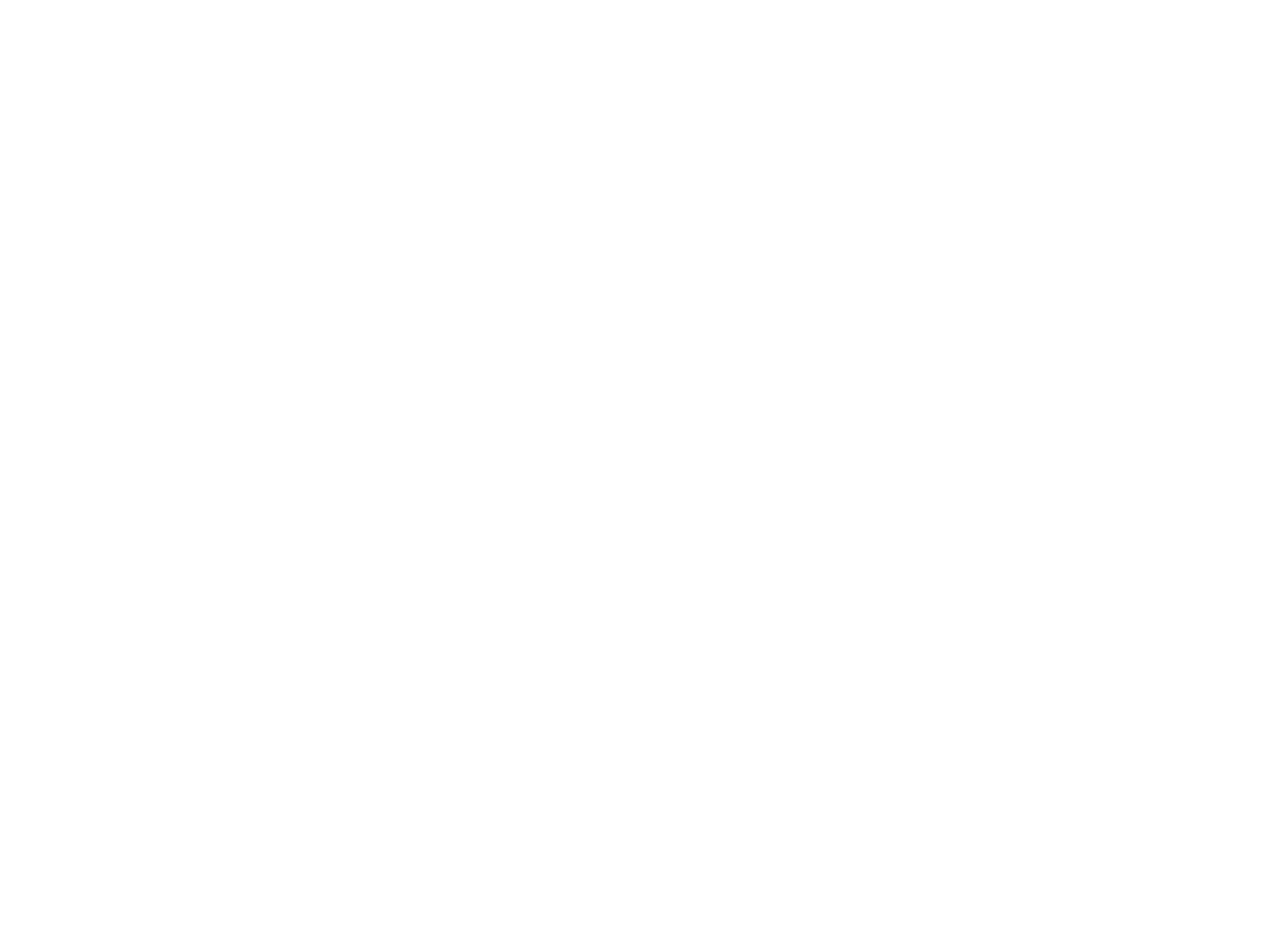
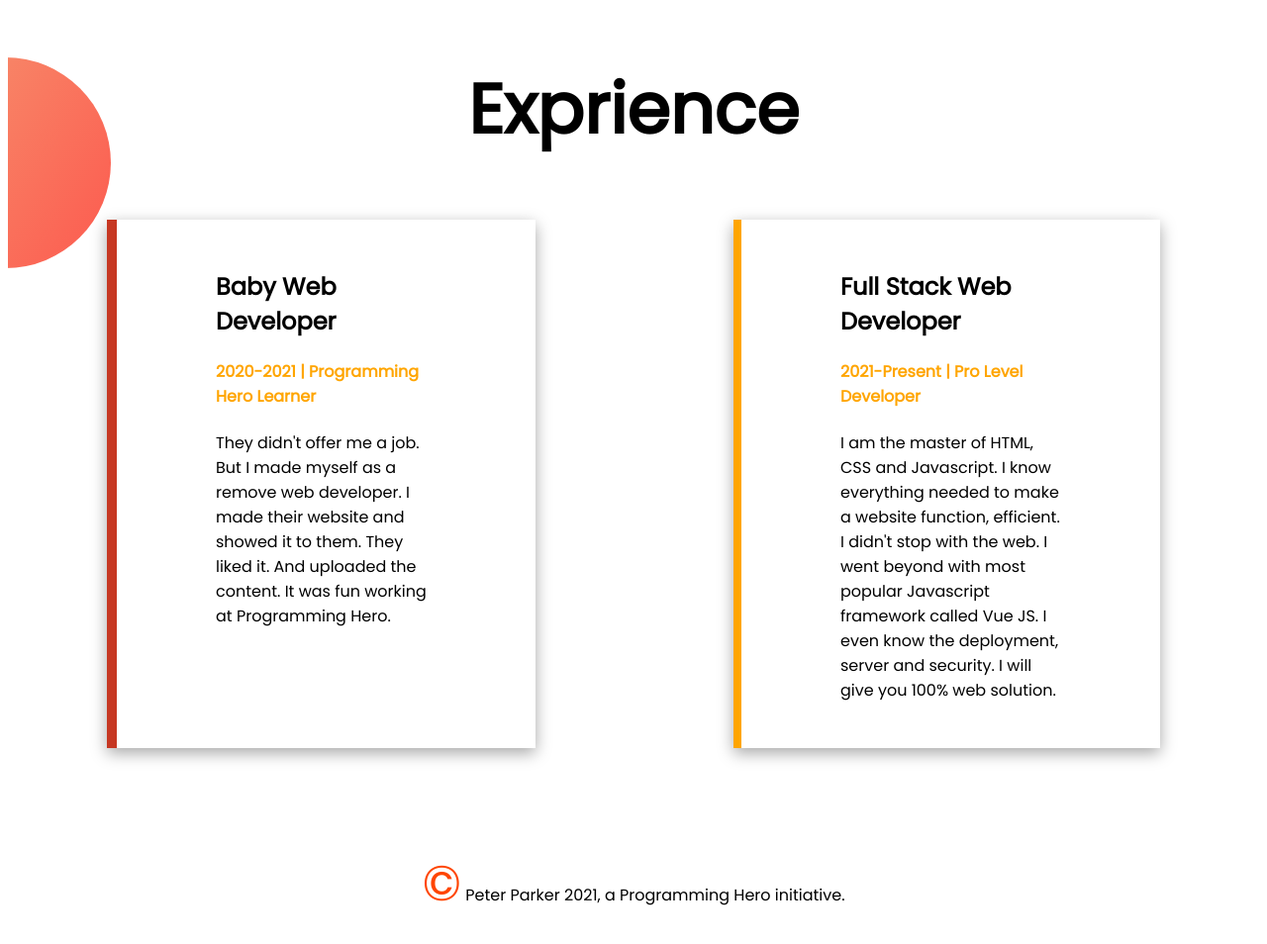
Before and after one commit to shahed-is/my-baby-ripo, a plain HTML site: page index.html in a window 1280 px wide. Shown: the whole page at 99% size. Before the commit the page ends 800 px from the top, so only its background shows below. Drawn offline with Linux system fonts and the light colour scheme.

Commit message:
exprience

```diff
--- a/index.html
+++ b/index.html
@@ -6,10 +6,38 @@
     <meta http-equiv="X-UA-Compatible" content="IE=edge">
     <meta name="viewport" content="width=device-width, initial-scale=1.0">
     <title>my baby ripo</title>
+
+    <link rel="preconnect" href="https://fonts.googleapis.com">
+    <link rel="preconnect" href="https://fonts.gstatic.com" crossorigin>
+    <link href="https://fonts.googleapis.com/css2?family=Poppins&display=swap" rel="stylesheet">
+
+
     <link rel="stylesheet" href="style.css">
 </head>
 
 <body>
+    <section class="exprience">
+        <h1 class="one">Exprience</h1>
+        <div class="common">
+            <div class="common-left">
+                <h1>Baby Web Developer</h1>
+                <h4>2020-2021 | Programming Hero Learner</h4>
+                <p>They didn't offer me a job. But I made myself as a remove web developer. I made their website and showed it to them. They liked it. And uploaded the content. It was fun working at Programming Hero.
+                </p>
+            </div>
+            <div class="common-right">
+                <h1>Full Stack Web Developer</h1>
+                <h4>2021-Present | Pro Level Developer</h4>
+                <p>I am the master of HTML, CSS and Javascript. I know everything needed to make a website function, efficient. I didn't stop with the web. I went beyond with most popular Javascript framework called Vue JS. I even know the deployment, server
+                    and security. I will give you 100% web solution.</p>
+            </div>
+        </div>
+
+    </section>
+
+    <footer>
+        <p><span>©</span> Peter Parker 2021, a Programming Hero initiative.</p>
+    </footer>
 
 </body>
 
--- a/style.css
+++ b/style.css
@@ -0,0 +1,52 @@
+body {
+    font-family: 'Poppins', sans-serif;
+}
+
+.exprience {
+    background-image: url(images/exp-bg.png);
+    background-repeat: no-repeat;
+}
+
+.one {
+    font-size: 70px;
+    text-align: center;
+}
+
+.common {
+    display: flex;
+}
+
+.common-left {
+    width: 50%;
+    box-shadow: rgba(0, 0, 0, 0.35) 0px 5px 15px;
+    margin: 0 100px;
+    padding: 30px 100px;
+    border-left: 10px solid #C63722;
+}
+
+.common-left h4 {
+    color: orange;
+}
+
+.common-right {
+    width: 50%;
+    box-shadow: rgba(0, 0, 0, 0.35) 0px 5px 15px;
+    margin: 0 100px;
+    padding: 30px 100px;
+    border-left: 8px solid orange;
+}
+
+.common-right h4 {
+    color: orange;
+}
+
+footer {
+    text-align: center;
+    margin-top: 100px;
+    margin-bottom: 100px;
+}
+
+span {
+    font-size: 50px;
+    color: orangered;
+}
```
Also changed, not shown: images/dream-bg.png (added), images/exp-bg.png (added), images/jhankar.png (added), images/jhankar2.png (added), images/my-bg.png (added), images/my-bg2.png (added), images/top-banner.png (added).
